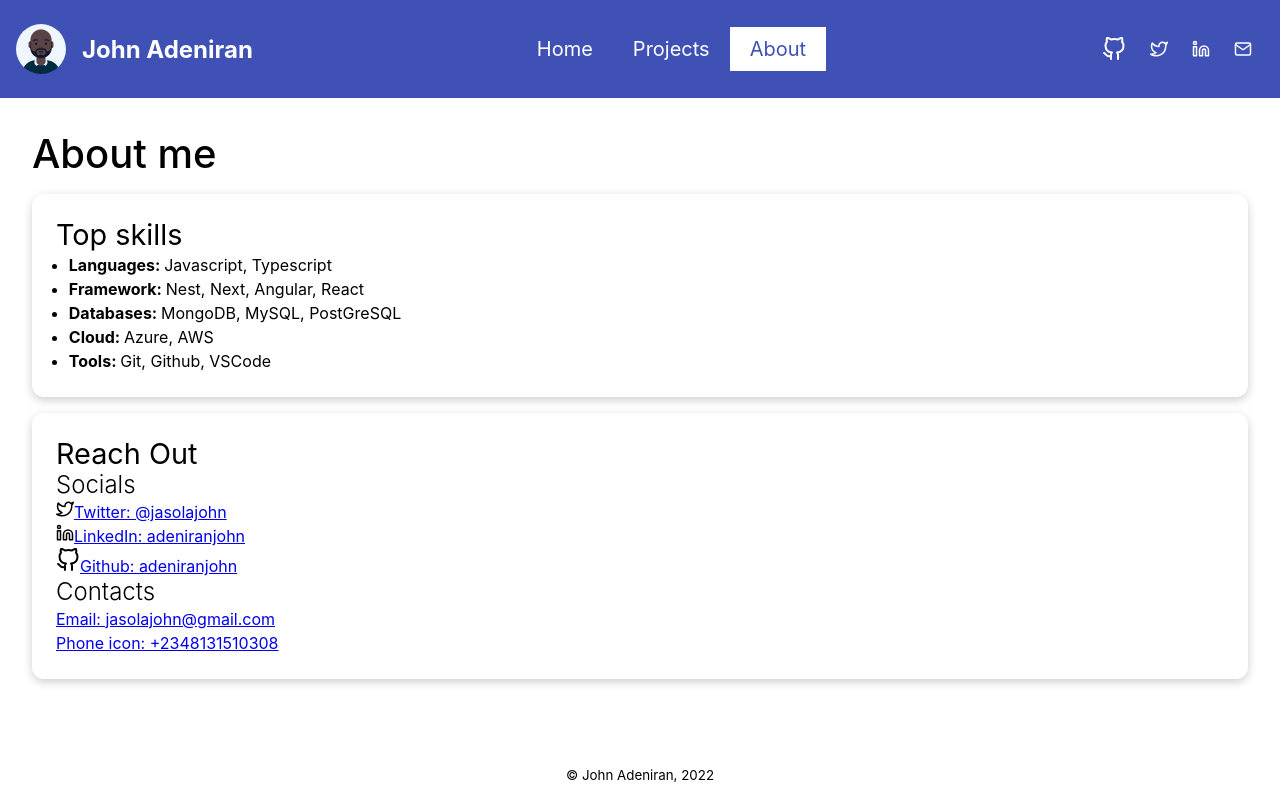
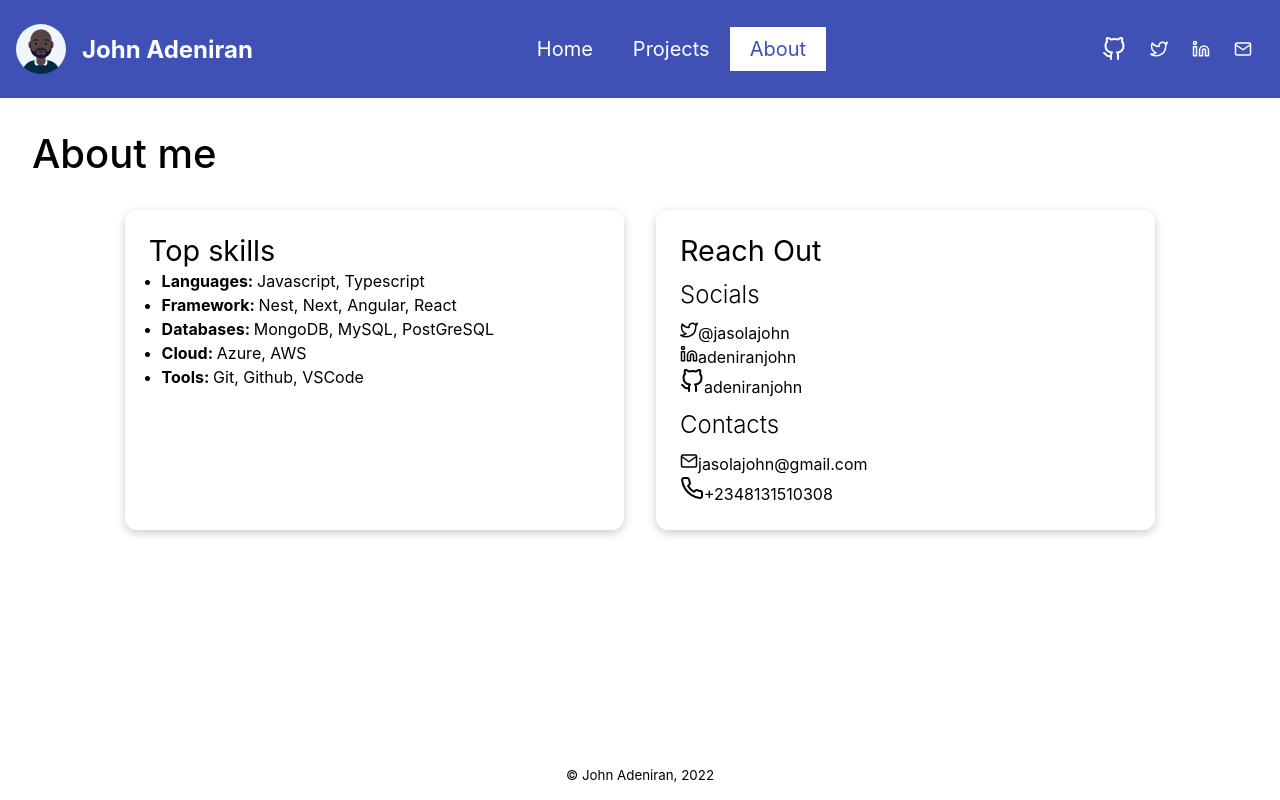
Before and after one commit to adeniranjohn/portfolio, a React (Create React App) app in the folder johnadeniran/: page /about in a window 1280 px wide. Built offline with nearby package versions, Linux system fonts and the light colour scheme.

Commit message:
Fix: crads and other components in About and Projects

```diff
--- a/johnadeniran/src/App.scss
+++ b/johnadeniran/src/App.scss
@@ -71,22 +71,43 @@ section.App {
         margin: 0.5rem 2rem;
       }
 
+
+
       p {
         margin: 0.5rem 2rem;
         max-width: 35rem;
+
         margin: 0 auto;
       }
+      blockquote {
+        font-style: italic;
+        line-height: 1.5rem;
+        font-size: 1.25em;
+  margin: 1.5em 10px;
+  padding: 0.5em 10px;
 
-      article.buttons {
+
+
+    }
+      span.buttons {
         padding: 1rem;
 
-        button {
+        a {
+
           background-color: $color-primary;
+          text-decoration: none;
           border: none;
           color: white;
           padding: 0.5rem;
           margin: 1rem;
-          cursor: default;
+          cursor: pointer;
+
+          &.resume {
+
+            &:hover::before{
+              content:"Download ";
+            }
+          }
 
         }
       }
@@ -124,6 +145,7 @@ section.App {
 
         h6 {
           font-size: 1.5rem;
+          margin: 0.5em 0;
           font-weight: 300;
         }
 
@@ -133,6 +155,10 @@ section.App {
           margin-left: 0.8rem;
           li {
             line-height: 1.5;
+
+            svg {
+              padding-left: 0.5em;
+            }
           }
         }
         p {
@@ -144,6 +170,12 @@ section.App {
           }
         }
       }
+    }
+
+    a {
+        text-decoration:none;
+        color: black;
+
     }
 
   }
@@ -182,6 +214,11 @@ article.home {
           display:flex;
   flex-direction: row;
   flex-wrap: wrap;
+  justify-content: center;
+
+  section.card {
+    width: 40%;
+  }
 
   }
 }
--- a/johnadeniran/src/components/Layout/Header.js
+++ b/johnadeniran/src/components/Layout/Header.js
@@ -7,7 +7,7 @@ import Socials from './Socials'
 const Header = () => {
     return (
         <header>
-      <Link to="/"> <img className="header" src={logo} alt="John Adeniran Avatar" width="50"/> </Link>
+      <Link to="/"> <img className="header" src={logo} alt="John Adeniran Avatar" width="50px" height="50px" /> </Link>
       <h2>John Adeniran</h2>
        <Navigator/>
        <Socials
--- a/johnadeniran/src/components/Layout/Navigator.js
+++ b/johnadeniran/src/components/Layout/Navigator.js
@@ -3,7 +3,7 @@ import '../../styles/Navigator.scss';
 
 const Navigator = () => {
     return (
-        <nav class="navigator">
+        <nav className="navigator">
 
          <NavLink to="/" className={({ isActive }) => (isActive ? 'active' : '')}> Home </NavLink>
             <NavLink to="/projects" className={({ isActive }) => (isActive ? 'active' : '')}> Projects</NavLink>
--- a/johnadeniran/src/components/Layout/Socials.js
+++ b/johnadeniran/src/components/Layout/Socials.js
@@ -8,10 +8,10 @@ function Socials({row = "true", hideText="text", li="inline"}) {
     return (
         <section className="Socials">
             <ul className={row==="true" ? 'row': 'column'} >
-                <li className={li}><Link target="_blank" to="https://www.github.com/adeniranjohn"><span><svg xmlns="http://www.w3.org/2000/svg" width="24" height="24" viewBox="0 0 24 24" fill="none" stroke="currentColor" stroke-width="2" stroke-linecap="round" stroke-linejoin="round" class="feather feather-github"><path d="M9 19c-5 1.5-5-2.5-7-3m14 6v-3.87a3.37 3.37 0 0 0-.94-2.61c3.14-.35 6.44-1.54 6.44-7A5.44 5.44 0 0 0 20 4.77 5.07 5.07 0 0 0 19.91 1S18.73.65 16 2.48a13.38 13.38 0 0 0-7 0C6.27.65 5.09 1 5.09 1A5.07 5.07 0 0 0 5 4.77a5.44 5.44 0 0 0-1.5 3.78c0 5.42 3.3 6.61 6.44 7A3.37 3.37 0 0 0 9 18.13V22"></path></svg></span><span className={hideText}>Github</span></Link></li>
-                <li className={li}><Link target="_blank" to="https://www.twitter.com/balckjohncodes"><span><svg xmlns="http://www.w3.org/2000/svg" width="18" height="18" viewBox="0 0 24 24" fill="none" stroke="currentColor" stroke-width="2" stroke-linecap="round" stroke-linejoin="round" class="feather feather-twitter"><path d="M23 3a10.9 10.9 0 0 1-3.14 1.53 4.48 4.48 0 0 0-7.86 3v1A10.66 10.66 0 0 1 3 4s-4 9 5 13a11.64 11.64 0 0 1-7 2c9 5 20 0 20-11.5a4.5 4.5 0 0 0-.08-.83A7.72 7.72 0 0 0 23 3z"></path></svg></span><span className={hideText}>Twitter</span></Link></li>
-                <li className={li}><Link target="_blank" to="https://www.linkedin.com/in/adeniranjohn"><span><svg xmlns="http://www.w3.org/2000/svg" width="18" height="18" viewBox="0 0 24 24" fill="none" stroke="currentColor" stroke-width="2" stroke-linecap="round" stroke-linejoin="round" class="feather feather-linkedin"><path d="M16 8a6 6 0 0 1 6 6v7h-4v-7a2 2 0 0 0-2-2 2 2 0 0 0-2 2v7h-4v-7a6 6 0 0 1 6-6z"></path><rect x="2" y="9" width="4" height="12"></rect><circle cx="4" cy="4" r="2"></circle></svg></span><span className={hideText}>LinkedIn</span></Link></li>
-                <li className={li}><Link target="_blank" to="mailto:jasolajohn@gmail.com"><span><svg xmlns="http://www.w3.org/2000/svg" width="18" height="18" viewBox="0 0 24 24" fill="none" stroke="currentColor" stroke-width="2" stroke-linecap="round" stroke-linejoin="round" class="feather feather-mail"><path d="M4 4h16c1.1 0 2 .9 2 2v12c0 1.1-.9 2-2 2H4c-1.1 0-2-.9-2-2V6c0-1.1.9-2 2-2z"></path><polyline points="22,6 12,13 2,6"></polyline></svg></span><span className={hideText}>Mail</span></Link></li>
+                <li className={li}><Link target="_blank" to="https://www.github.com/adeniranjohn"><span><svg alt="github" xmlns="http://www.w3.org/2000/svg" width="24" height="24" viewBox="0 0 24 24" fill="none" stroke="currentColor" stroke-width="2" stroke-linecap="round" stroke-linejoin="round" class="feather feather-github"><path d="M9 19c-5 1.5-5-2.5-7-3m14 6v-3.87a3.37 3.37 0 0 0-.94-2.61c3.14-.35 6.44-1.54 6.44-7A5.44 5.44 0 0 0 20 4.77 5.07 5.07 0 0 0 19.91 1S18.73.65 16 2.48a13.38 13.38 0 0 0-7 0C6.27.65 5.09 1 5.09 1A5.07 5.07 0 0 0 5 4.77a5.44 5.44 0 0 0-1.5 3.78c0 5.42 3.3 6.61 6.44 7A3.37 3.37 0 0 0 9 18.13V22"></path></svg></span><span className={hideText}>Github</span></Link></li>
+                <li className={li}><Link target="_blank" to="https://www.twitter.com/balckjohncodes"><span><svg alt="twitter" xmlns="http://www.w3.org/2000/svg" width="18" height="18" viewBox="0 0 24 24" fill="none" stroke="currentColor" stroke-width="2" stroke-linecap="round" stroke-linejoin="round" class="feather feather-twitter"><path d="M23 3a10.9 10.9 0 0 1-3.14 1.53 4.48 4.48 0 0 0-7.86 3v1A10.66 10.66 0 0 1 3 4s-4 9 5 13a11.64 11.64 0 0 1-7 2c9 5 20 0 20-11.5a4.5 4.5 0 0 0-.08-.83A7.72 7.72 0 0 0 23 3z"></path></svg></span><span className={hideText}>Twitter</span></Link></li>
+                <li className={li}><Link target="_blank" to="https://www.linkedin.com/in/adeniranjohn"><span><svg alt="linkedin" xmlns="http://www.w3.org/2000/svg" width="18" height="18" viewBox="0 0 24 24" fill="none" stroke="currentColor" stroke-width="2" stroke-linecap="round" stroke-linejoin="round" class="feather feather-linkedin"><path d="M16 8a6 6 0 0 1 6 6v7h-4v-7a2 2 0 0 0-2-2 2 2 0 0 0-2 2v7h-4v-7a6 6 0 0 1 6-6z"></path><rect x="2" y="9" width="4" height="12"></rect><circle cx="4" cy="4" r="2"></circle></svg></span><span className={hideText}>LinkedIn</span></Link></li>
+                <li className={li}><Link target="_blank" to="mailto:jasolajohn@gmail.com"><span><svg alt="email" xmlns="http://www.w3.org/2000/svg" width="18" height="18" viewBox="0 0 24 24" fill="none" stroke="currentColor" stroke-width="2" stroke-linecap="round" stroke-linejoin="round" class="feather feather-mail"><path d="M4 4h16c1.1 0 2 .9 2 2v12c0 1.1-.9 2-2 2H4c-1.1 0-2-.9-2-2V6c0-1.1.9-2 2-2z"></path><polyline points="22,6 12,13 2,6"></polyline></svg></span><span className={hideText}>Mail</span></Link></li>
             </ul>
         </section>
     )
--- a/johnadeniran/src/components/Pages/About.js
+++ b/johnadeniran/src/components/Pages/About.js
@@ -1,4 +1,5 @@
 import Card from '../Layout/Card';
+import { Link } from 'react-router-dom';
 
 const About = () => {
 
@@ -8,7 +9,9 @@ const About = () => {
       <h3>
         About me
       </h3>
-      <Card>
+
+      <section className="flow">
+              <Card>
 
         <h4>
           Top skills
@@ -42,26 +45,18 @@ const About = () => {
 
         </h4>
 
-        <h6>
-          Socials
+        <h6>Socials</h6>
+        <p><Link target="_blank" to="https://www.twitter.com/balckjohncodes" aria-label='John Adeniran -Twitter'><svg xmlns="http://www.w3.org/2000/svg" width="18" height="18" viewBox="0 0 24 24" fill="none" stroke="currentColor" stroke-width="2" stroke-linecap="round" stroke-linejoin="round" class="feather feather-twitter"><path d="M23 3a10.9 10.9 0 0 1-3.14 1.53 4.48 4.48 0 0 0-7.86 3v1A10.66 10.66 0 0 1 3 4s-4 9 5 13a11.64 11.64 0 0 1-7 2c9 5 20 0 20-11.5a4.5 4.5 0 0 0-.08-.83A7.72 7.72 0 0 0 23 3z"></path></svg>@jasolajohn</Link>   </p>
+        <p><Link target="_blank" to="https://www.linkedin.com/in/adeniranjohn" aria-label='John Adeniran -LinkedIn'><svg xmlns="http://www.w3.org/2000/svg" width="18" height="18" viewBox="0 0 24 24" fill="none" stroke="currentColor" stroke-width="2" stroke-linecap="round" stroke-linejoin="round" class="feather feather-linkedin"><path d="M16 8a6 6 0 0 1 6 6v7h-4v-7a2 2 0 0 0-2-2 2 2 0 0 0-2 2v7h-4v-7a6 6 0 0 1 6-6z"></path><rect x="2" y="9" width="4" height="12"></rect><circle cx="4" cy="4" r="2"></circle></svg>adeniranjohn</Link></p>
+        <p><Link target="_blank" to="https://www.github.com/adeniranjohn" aria-label='John Adeniran -Github'><svg xmlns="http://www.w3.org/2000/svg" width="24" height="24" viewBox="0 0 24 24" fill="none" stroke="currentColor" stroke-width="2" stroke-linecap="round" stroke-linejoin="round" class="feather feather-github"><path d="M9 19c-5 1.5-5-2.5-7-3m14 6v-3.87a3.37 3.37 0 0 0-.94-2.61c3.14-.35 6.44-1.54 6.44-7A5.44 5.44 0 0 0 20 4.77 5.07 5.07 0 0 0 19.91 1S18.73.65 16 2.48a13.38 13.38 0 0 0-7 0C6.27.65 5.09 1 5.09 1A5.07 5.07 0 0 0 5 4.77a5.44 5.44 0 0 0-1.5 3.78c0 5.42 3.3 6.61 6.44 7A3.37 3.37 0 0 0 9 18.13V22"></path></svg>adeniranjohn</Link></p>
 
-        </h6>
-        <p><svg xmlns="http://www.w3.org/2000/svg" width="18" height="18" viewBox="0 0 24 24" fill="none" stroke="currentColor" stroke-width="2" stroke-linecap="round" stroke-linejoin="round" class="feather feather-twitter"><path d="M23 3a10.9 10.9 0 0 1-3.14 1.53 4.48 4.48 0 0 0-7.86 3v1A10.66 10.66 0 0 1 3 4s-4 9 5 13a11.64 11.64 0 0 1-7 2c9 5 20 0 20-11.5a4.5 4.5 0 0 0-.08-.83A7.72 7.72 0 0 0 23 3z"></path></svg><a href="https://twitter.com/adeniran_jo" alt="Twitter" target="_blank" rel="noreferrer" aria-label="Twitter">
-          Twitter: @jasolajohn</a></p>
-        <p><svg xmlns="http://www.w3.org/2000/svg" width="18" height="18" viewBox="0 0 24 24" fill="none" stroke="currentColor" stroke-width="2" stroke-linecap="round" stroke-linejoin="round" class="feather feather-linkedin"><path d="M16 8a6 6 0 0 1 6 6v7h-4v-7a2 2 0 0 0-2-2 2 2 0 0 0-2 2v7h-4v-7a6 6 0 0 1 6-6z"></path><rect x="2" y="9" width="4" height="12"></rect><circle cx="4" cy="4" r="2"></circle></svg><a href="https://www.linkedin.com/in/adeniranjohn" alt="LinkedIn" target="_blank" rel="noreferrer"
-          aria-label="LinkedIn">LinkedIn: adeniranjohn</a></p>
-        <p><svg xmlns="http://www.w3.org/2000/svg" width="24" height="24" viewBox="0 0 24 24" fill="none" stroke="currentColor" stroke-width="2" stroke-linecap="round" stroke-linejoin="round" class="feather feather-github"><path d="M9 19c-5 1.5-5-2.5-7-3m14 6v-3.87a3.37 3.37 0 0 0-.94-2.61c3.14-.35 6.44-1.54 6.44-7A5.44 5.44 0 0 0 20 4.77 5.07 5.07 0 0 0 19.91 1S18.73.65 16 2.48a13.38 13.38 0 0 0-7 0C6.27.65 5.09 1 5.09 1A5.07 5.07 0 0 0 5 4.77a5.44 5.44 0 0 0-1.5 3.78c0 5.42 3.3 6.61 6.44 7A3.37 3.37 0 0 0 9 18.13V22"></path></svg><a href="https://www.github.com/adeniranjohn" alt="Github" target="_blank" rel="noreferrer"
-          aria-label="LinkedIn">Github: adeniranjohn</a></p>
-
-        <h6>
-          Contacts
-
-        </h6>
-        <p><a href="mailto:jasolajohn@gmail.com" alt="Email" target="_blank" rel="noreferrer" >Email: jasolajohn@gmail.com</a></p>
-        <p><a href="tel: +2348031510308" alt="Phone" target="_blank" rel="noreferrer" >Phone icon: +2348131510308</a></p>
+        <h6>Contacts</h6>
+        <p><Link to="mailto:jasolajohn@gmail.com" alt="Email" target="_blank" rel="noreferrer" aria-label='John Adeniran -Email' ><svg xmlns="http://www.w3.org/2000/svg" width="18" height="18" viewBox="0 0 24 24" fill="none" stroke="currentColor" stroke-width="2" stroke-linecap="round" stroke-linejoin="round" class="feather feather-mail"><path d="M4 4h16c1.1 0 2 .9 2 2v12c0 1.1-.9 2-2 2H4c-1.1 0-2-.9-2-2V6c0-1.1.9-2 2-2z"></path><polyline points="22,6 12,13 2,6"></polyline></svg>jasolajohn@gmail.com</Link></p>
+        <p><Link to="tel: +2348031510308" alt="Phone" target="_blank" rel="noreferrer" aria-label='John Adeniran -Phone Call'><svg xmlns="http://www.w3.org/2000/svg" width="24" height="24" viewBox="0 0 24 24" fill="none" stroke="currentColor" stroke-width="2" stroke-linecap="round" stroke-linejoin="round" class="feather feather-phone"><path d="M22 16.92v3a2 2 0 0 1-2.18 2 19.79 19.79 0 0 1-8.63-3.07 19.5 19.5 0 0 1-6-6 19.79 19.79 0 0 1-3.07-8.67A2 2 0 0 1 4.11 2h3a2 2 0 0 1 2 1.72 12.84 12.84 0 0 0 .7 2.81 2 2 0 0 1-.45 2.11L8.09 9.91a16 16 0 0 0 6 6l1.27-1.27a2 2 0 0 1 2.11-.45 12.84 12.84 0 0 0 2.81.7A2 2 0 0 1 22 16.92z"></path></svg>+2348131510308</Link></p>
 
       </Card>
 
+      </section>
 
     </section>
   )
--- a/johnadeniran/src/components/Pages/Projects.js
+++ b/johnadeniran/src/components/Pages/Projects.js
@@ -11,6 +11,9 @@ const Projects = () => {
             <Card>
                 <h4>John Adeniran's Portfolio</h4>
                 <h6>Role: Front End Developer</h6>
+                <ul>
+                    <li>Write well-structured, clean, and maintainable code using modern frontend technologies (HTML5, CSS3, JavaScript using Reactjs framework).</li>
+                </ul>
                 <span><span className="secondary">Tech stack:</span> React, JavaScript, SCSS</span>
 
             </Card>
```
Also changed, not shown: johnadeniran/src/components/Pages/Home.js (+5 -5 lines).
